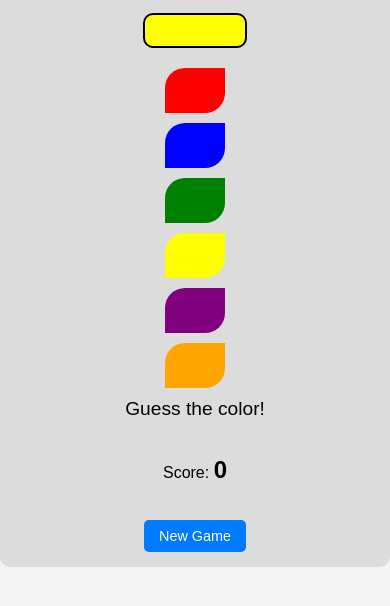
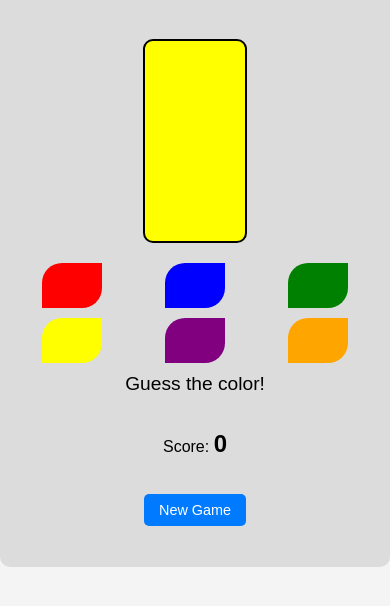
Before and after one commit to IdokoMarcelina/color-game, a plain HTML site: page index.html in a window 390 px wide. Shown: the part 208-814 px from the top of the page. Drawn offline with Linux system fonts and the light colour scheme.

Commit message:
color game correcteddd

```diff
--- a/style.css
+++ b/style.css
@@ -117,7 +117,7 @@ body {
 
 @media (max-width: 768px) {
     .options {
-        grid-template-columns: repeat(2, 1fr);
+        grid-template-rows: repeat(2, 1fr);
     }
 
     .colorOption {
@@ -133,7 +133,7 @@ body {
 
 @media (max-width: 480px) {
     .options {
-        grid-template-columns: repeat(1, 1fr);
+        grid-template-rows: repeat(2, 1fr);
     }
 
     .colorOption {
```
